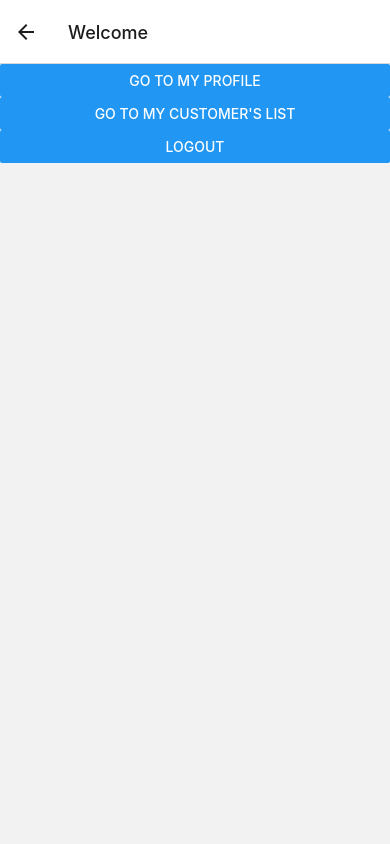
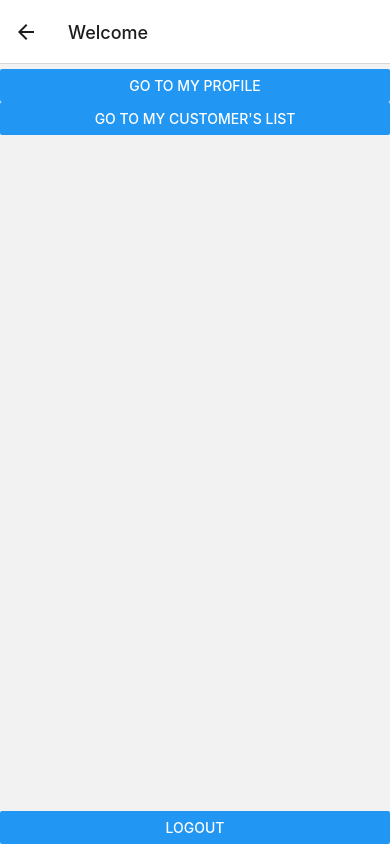
Before and after one commit to listyantidewi1/CustomerListApp, a React Native app: screen /Home in a window 390 px wide. Built offline with nearby package versions, Linux system fonts and the light colour scheme.

Commit message:
added some styles

```diff
--- a/HomeScreen.js
+++ b/HomeScreen.js
@@ -1,21 +1,34 @@
 import { Button, Text, View, StyleSheet } from "react-native";
 
 const HomeScreen = ({ navigation }) => {
+  const users = [
+    {
+      name: "brynn",
+      avatar: "https://s3.amazonaws.com/uifaces/faces/twitter/brynn/128.jpg",
+    },
+  ];
   const handleLogout = () => {
     // Implement any additional logout logic if needed
     navigation.navigate("Login");
   };
   return (
-    <View>
+    <View style={styles.container}>
+      <View style={styles.menu}>
         <Button
+          style={styles.menuItem}
           title="Go to my profile"
           onPress={() => navigation.navigate("Profile", { name: "Jane" })}
         />
         <Button
+          style={styles.menuItem}
           title="Go to my customer's list"
           onPress={() => navigation.navigate("CustomerList")}
         ></Button>
+      </View>
+
+      <View>
         <Button title="Logout" onPress={handleLogout} />
+      </View>
     </View>
   );
 };
@@ -23,12 +36,16 @@ const HomeScreen = ({ navigation }) => {
 const styles = StyleSheet.create({
   container: {
     flex: 1,
-    justifyContent: "center",
-    alignItems: "center",
+    paddingTop: 5,
   },
-  title: {
-    fontSize: 24,
-    marginBottom: 16,
+  menu: {
+    flex: 5,
+    // padding: 3,
+  },
+  menuItem: {
+    borderWidth: 3,
+    borderColor: "#cccccc",
+    // padding: 8,
   },
 });
 
```
Lines whose indentation alone changed are shown as unchanged.
